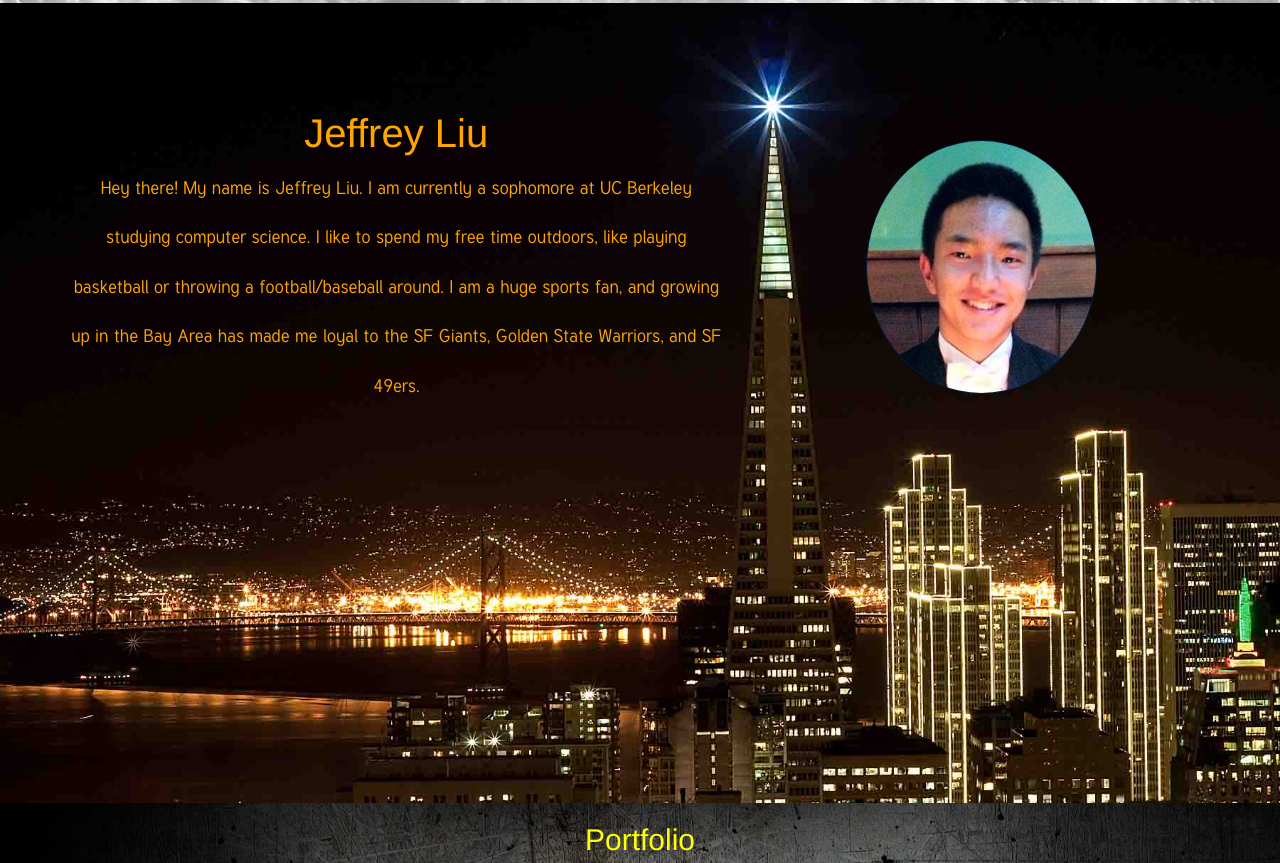
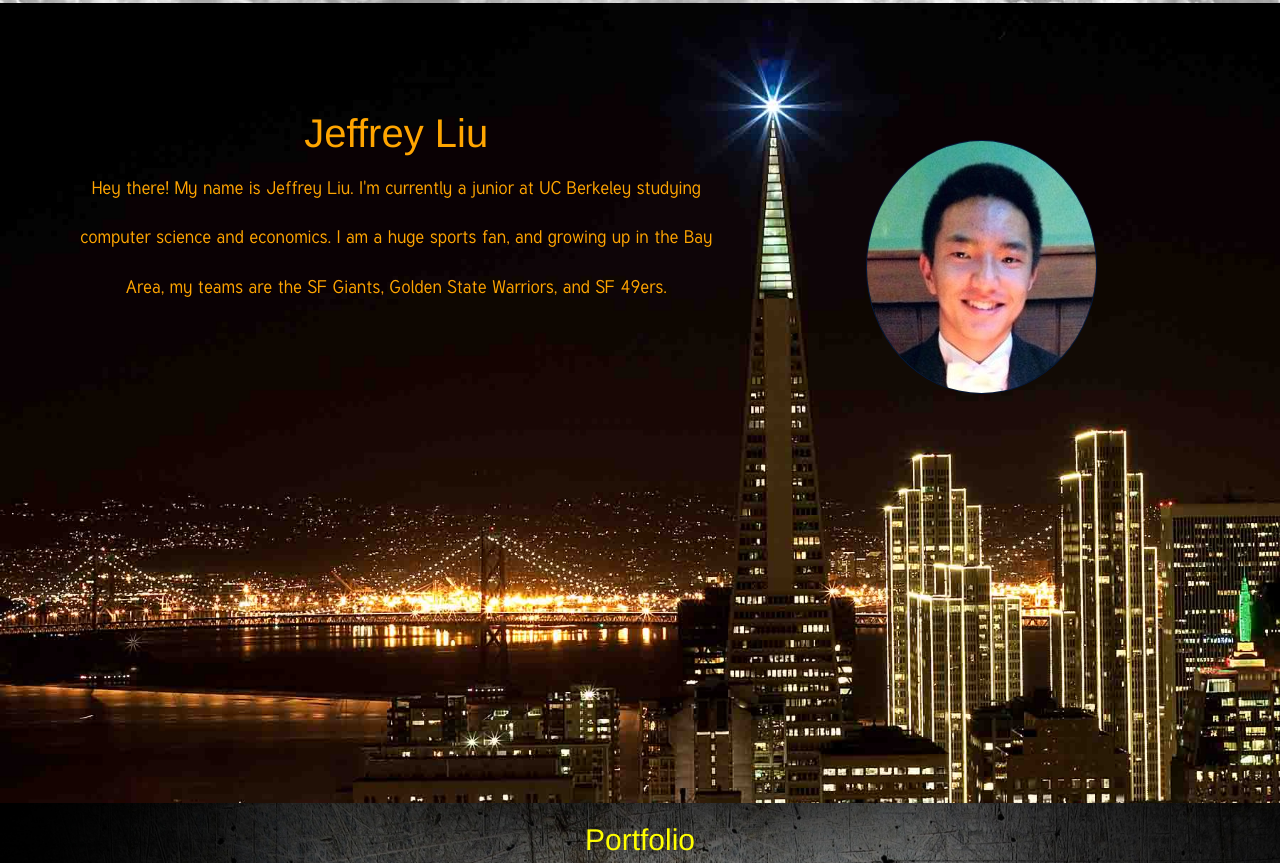
Before and after one commit to jeffliu426/jeffliu426.github.io, a plain HTML site: page index.html in a window 1280 px wide. Shown: the part 747-1610 px from the top of the page. Drawn offline with Linux system fonts and the light colour scheme; a web font is replaced by a local one.

Commit message:
updated about me

```diff
--- a/index.html
+++ b/index.html
@@ -69,7 +69,7 @@
         <div class="row">
           <div class="col-xs-7 firstColumn">
             <h4>Jeffrey Liu</h4>
-            <p class="about">Hey there! My name is Jeffrey Liu. I am currently a sophomore at UC Berkeley studying computer science. I like to spend my free time outdoors, like playing basketball or throwing a football/baseball around. I am a huge sports fan, and growing up in the Bay Area has made me loyal to the SF Giants, Golden State Warriors, and SF 49ers.</p>
+            <p class="about">Hey there! My name is Jeffrey Liu. I'm currently a junior at UC Berkeley studying computer science and economics. I am a huge sports fan, and growing up in the Bay Area, my teams are the SF Giants, Golden State Warriors, and SF 49ers.</p>
           </div>
         <div class="col-xs-5" id="secondColumn">
           <img src="img/jeff-med.jpg" class="img-circle" align="middle">
```
